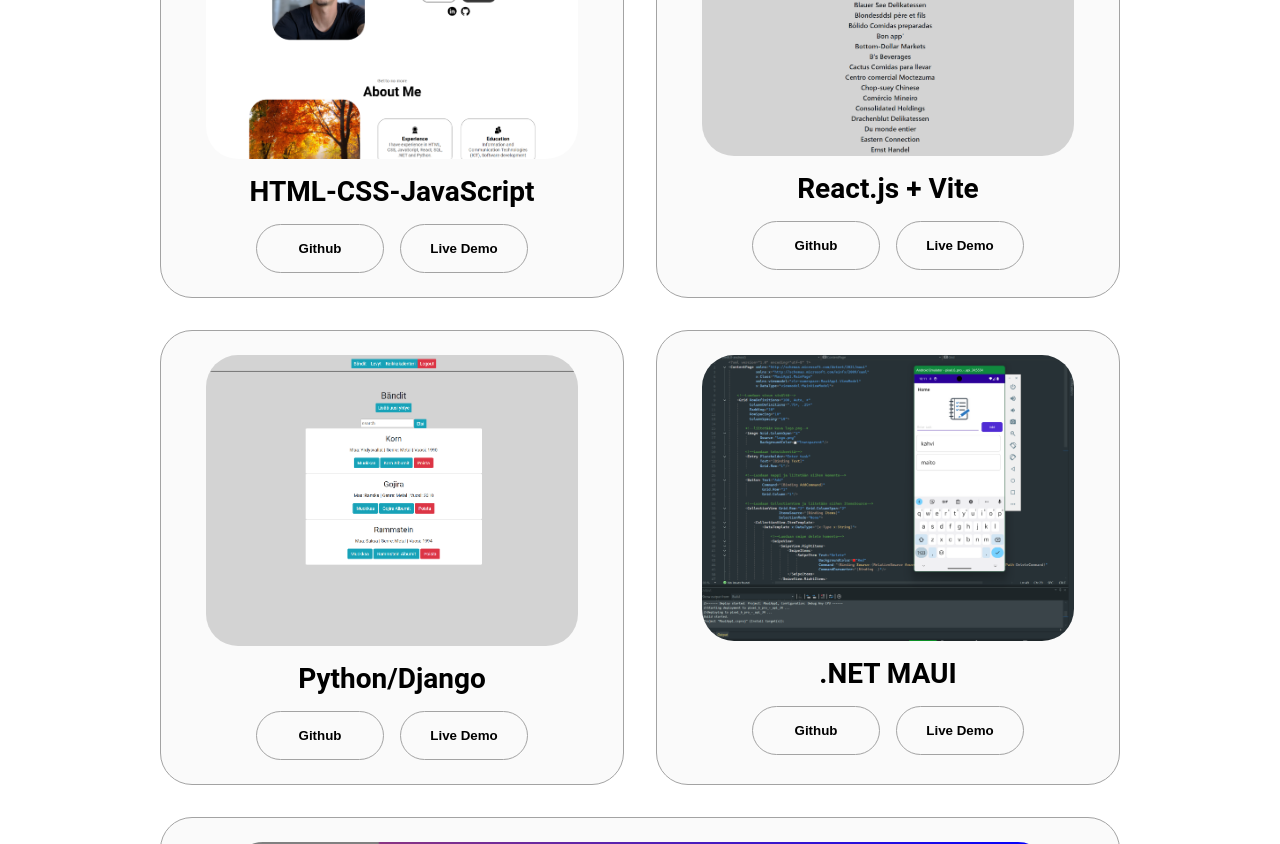
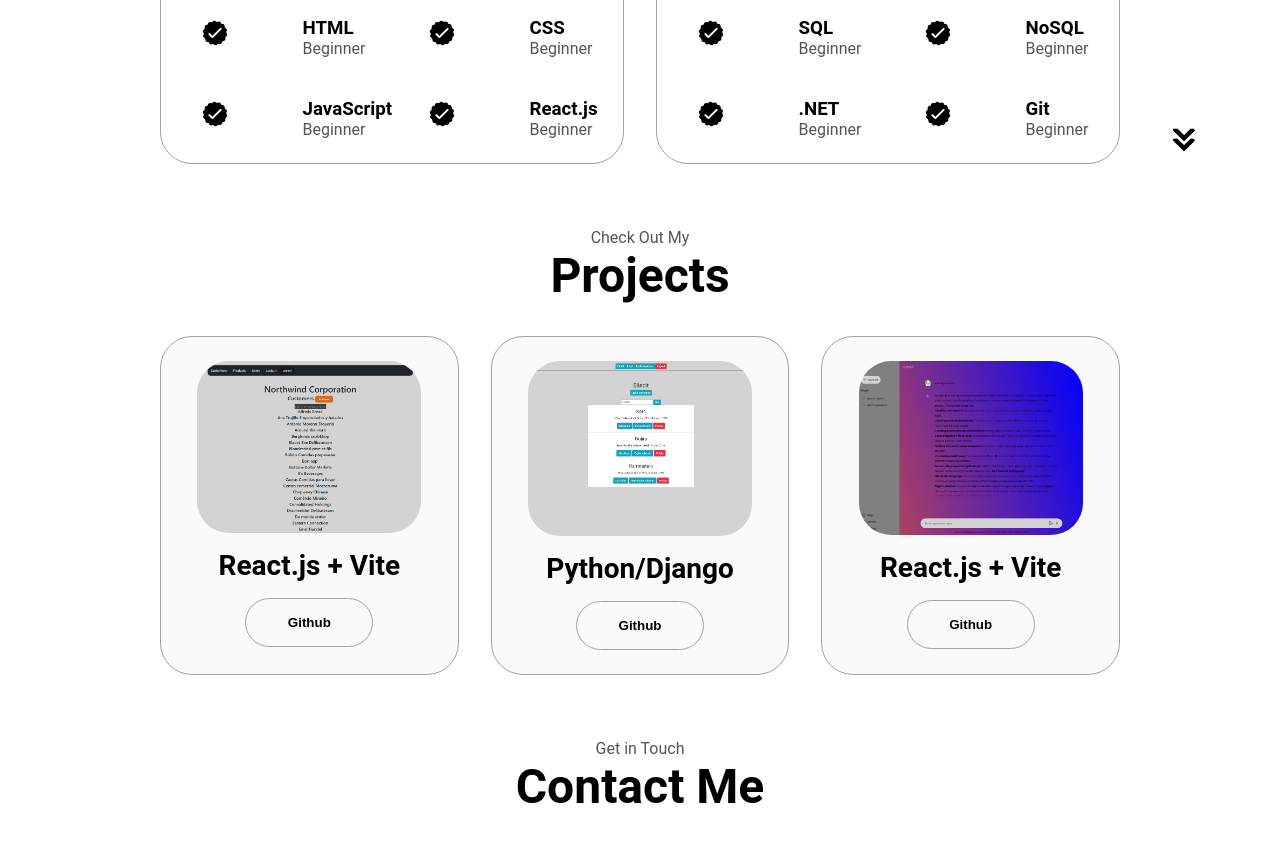
Before and after one commit to JNurminen/html-css-js-portfolio, a plain HTML site: page index.html in a window 1280 px wide. Shown: the part 1877-2721 px from the top of the page. Drawn offline with Linux system fonts and the light colour scheme.

Commit message:
projektien muokkausta

```diff
--- a/index.html
+++ b/index.html
@@ -45,10 +45,6 @@
             <h1 class="title">Jani Nurminen</h1>
             <p class="section__text__p2">Software developer</p>
             <div class="btn-container">
-                <button
-                class="btn btn-color-2"
-                onclick="window.open('./assets/JNCV.pdf')">Download CV
-                </button>
                 <button
                 class="btn btn-color-1"
                 onclick="location.href='./#contact'">Contact Info
@@ -212,29 +208,12 @@
       <div class="about-containers">
       <div class="details-container color-container">
         <div class="article-container">
-          <img src="./assets/project-1.png" alt="Project 1" class="project-img" />
-        </div>
-        <h2 class="experience-sub-title project-title">HTML-CSS-JavaScript</h2>
-        <div class="btn-container">
-          <button class="btn btn-color-2 project-btn" onclick="location.href='https://github.com/JNurminen'">
-            Github
-          </button>
-          <button class="btn btn-color-2 project-btn" onclick="location.href='https://github.com/JNurminen/html-css-js-portfolio'">
-            Live Demo
-          </button>
-        </div>
-      </div>
-      <div class="details-container color-container">
-        <div class="article-container">
           <img src="./assets/project-2.png" alt="Project 2" class="project-img" />
         </div>
         <h2 class="experience-sub-title project-title">React.js + Vite</h2>
         <div class="btn-container">
-          <button class="btn btn-color-2 project-btn" onclick="location.href='https://github.com/JNurminen'">
+          <button class="btn btn-color-2 project-btn" onclick="location.href='https://github.com/JNurminen/React'">
             Github
-          </button>
-          <button class="btn btn-color-2 project-btn" onclick="location.href='https://github.com/JNurminen/React'">
-            Live Demo
           </button>
         </div>
       </div>
@@ -244,25 +223,8 @@
         </div>
         <h2 class="experience-sub-title project-title">Python/Django</h2>
         <div class="btn-container">
-          <button class="btn btn-color-2 project-btn" onclick="location.href='https://github.com/'">
+          <button class="btn btn-color-2 project-btn" onclick="location.href='https://github.com/JNurminen/djangosovellus'">
             Github
-          </button>
-          <button class="btn btn-color-2 project-btn" onclick="location.href='https://github.com/JNurminen/djangosovellus'">
-            Live Demo
-          </button>
-        </div>
-      </div>
-      <div class="details-container color-container">
-        <div class="article-container">
-          <img src="./assets/project-4.png" alt="Project 4" class="project-img" />
-        </div>
-        <h2 class="experience-sub-title project-title">.NET MAUI</h2>
-        <div class="btn-container">
-          <button class="btn btn-color-2 project-btn" onclick="location.href='https://github.com/'">
-            Github
-          </button>
-          <button class="btn btn-color-2 project-btn" onclick="location.href='https://github.com/JNurminen/MauiApp1'">
-            Live Demo
           </button>
         </div>
       </div>
@@ -272,11 +234,8 @@
           </div>
           <h2 class="experience-sub-title project-title">React.js + Vite</h2>
           <div class="btn-container">
-            <button class="btn btn-color-2 project-btn" onclick="location.href='https://github.com/'">
+            <button class="btn btn-color-2 project-btn" onclick="location.href='https://github.com/JNurminen/React-Gemini'">
               Github
-            </button>
-            <button class="btn btn-color-2 project-btn" onclick="location.href='https://github.com/JNurminen/React-Gemini'">
-              Live Demo
             </button>
           </div>
       </div>
--- a/mediaquaries.css
+++ b/mediaquaries.css
@@ -2,14 +2,13 @@
   #profile {
     height: 83vh;
     margin-bottom: 6rem;
-    height: fit-content;
   }
   .about-containers {
     flex-wrap: wrap;
   }
-  #about,
   #contact,
-  #experience {
+  #experience,
+  #projects {
     height: fit-content;
   }
 }
--- a/style.css
+++ b/style.css
@@ -278,6 +278,7 @@ section {
 .about-details-container {
   justify-content: center;
   flex-direction: column;
+
 }
 
 .about-containers,
@@ -344,6 +345,7 @@ section {
   flex-direction: row;
   gap: 2.5rem;
   justify-content: space-around;
+
 }
 
 article {
```
